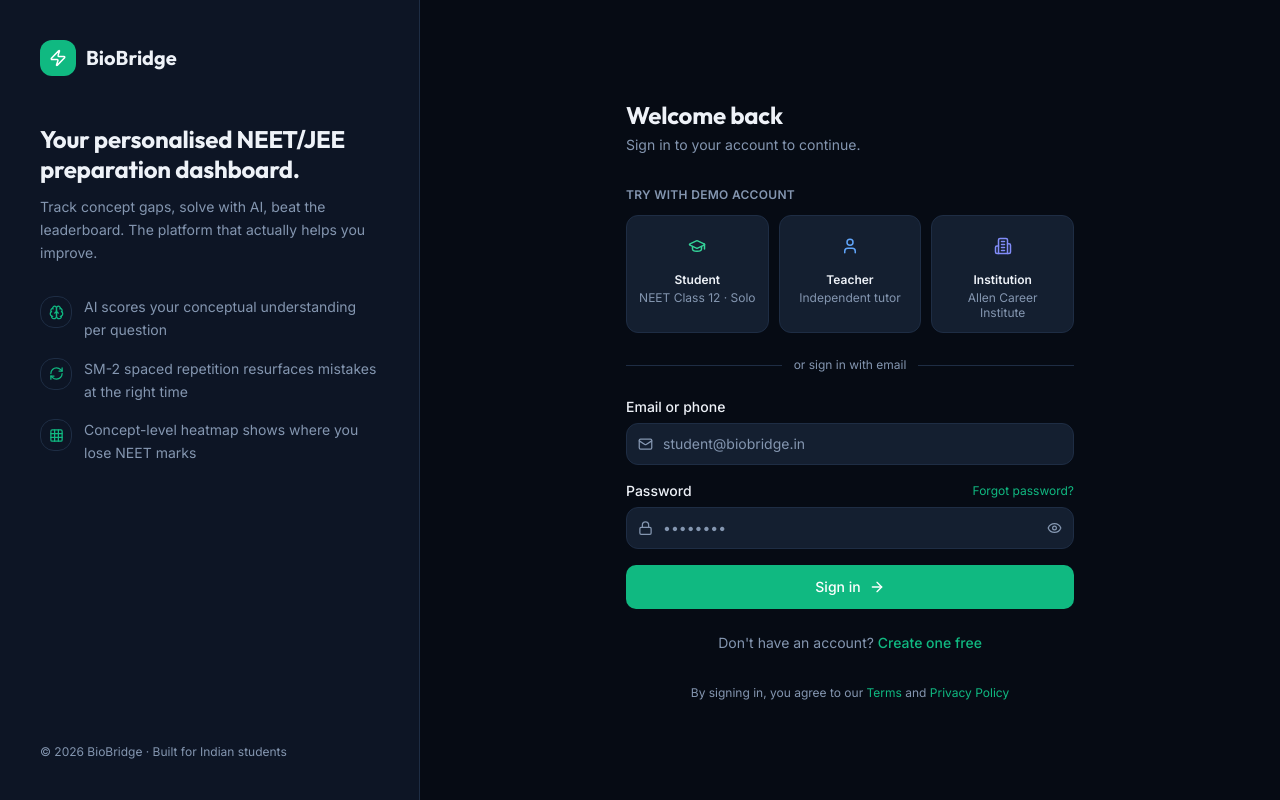
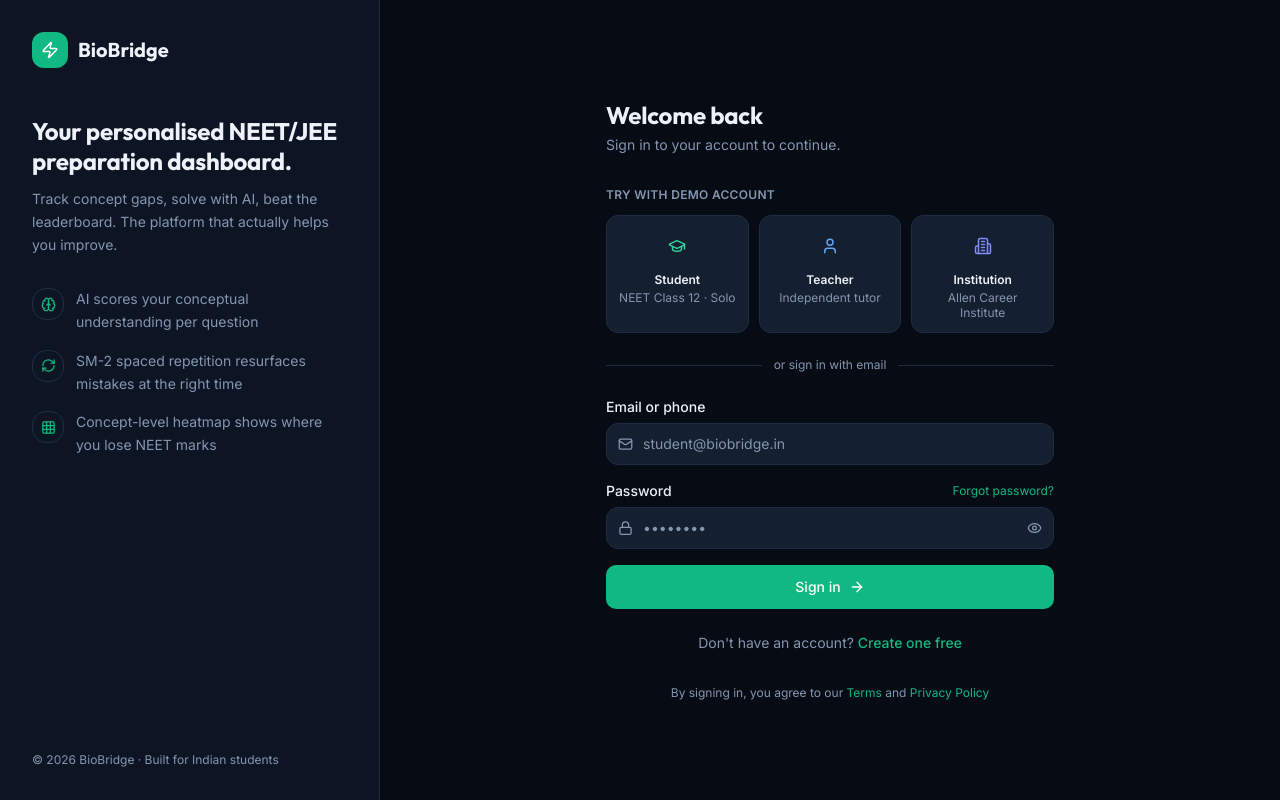
Before and after one commit to Rahultn07-dev/bioBridge-FE, a React (Vite) app: page /login in a window 1280 px wide. Built offline with nearby package versions, Linux system fonts and the light colour scheme.

Commit message:
feat: adjust login page layout width and visibility breakpoints
Co-authored-by: Rahul T N <252381249+Rahultn07-dev@users.noreply.github.com>

```diff
--- a/src/pages/login/index.jsx
+++ b/src/pages/login/index.jsx
@@ -65,7 +65,7 @@ const Login = () => {
   return (
     <div className="min-h-screen bg-background flex">
       {/* Left panel — branding */}
-      <div className="hidden lg:flex flex-col justify-between w-[420px] flex-shrink-0 bg-card border-r border-border p-10">
+      <div className="hidden md:flex flex-col justify-between w-[380px] flex-shrink-0 bg-card border-r border-border p-8">
         <div>
           <div className="flex items-center gap-2.5 mb-12">
             <div className="w-9 h-9 bg-primary rounded-xl flex items-center justify-center">
@@ -102,7 +102,7 @@ const Login = () => {
       {/* Right panel — form */}
       <div className="flex-1 flex flex-col items-center justify-center p-4 md:p-8">
         {/* Mobile logo */}
-        <div className="flex items-center gap-2.5 mb-8 lg:hidden">
+        <div className="flex items-center gap-2.5 mb-8 md:hidden">
           <div className="w-9 h-9 bg-primary rounded-xl flex items-center justify-center">
             <Icon name="Zap" size={18} className="text-white" />
           </div>
```
